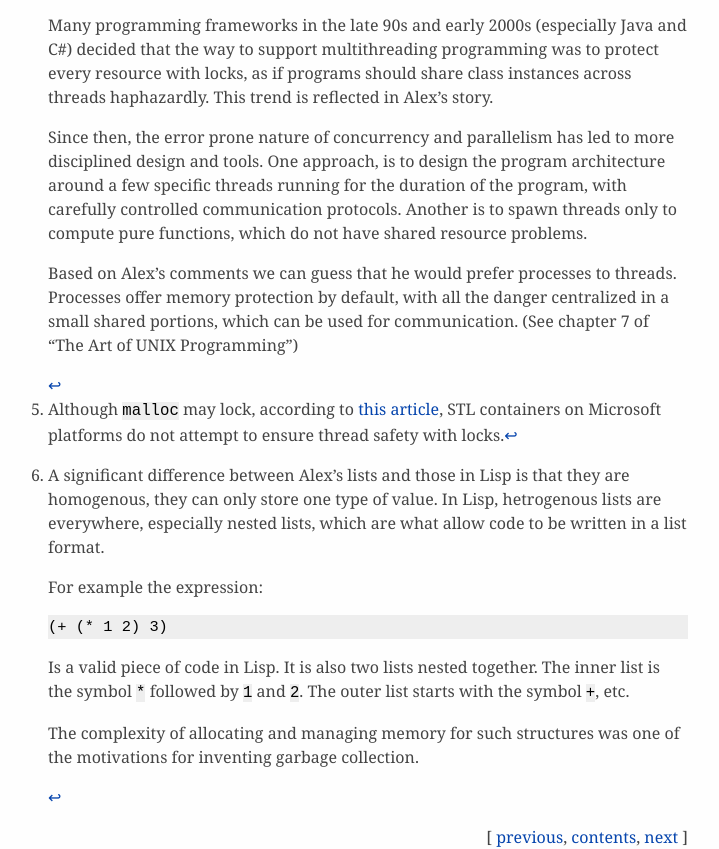
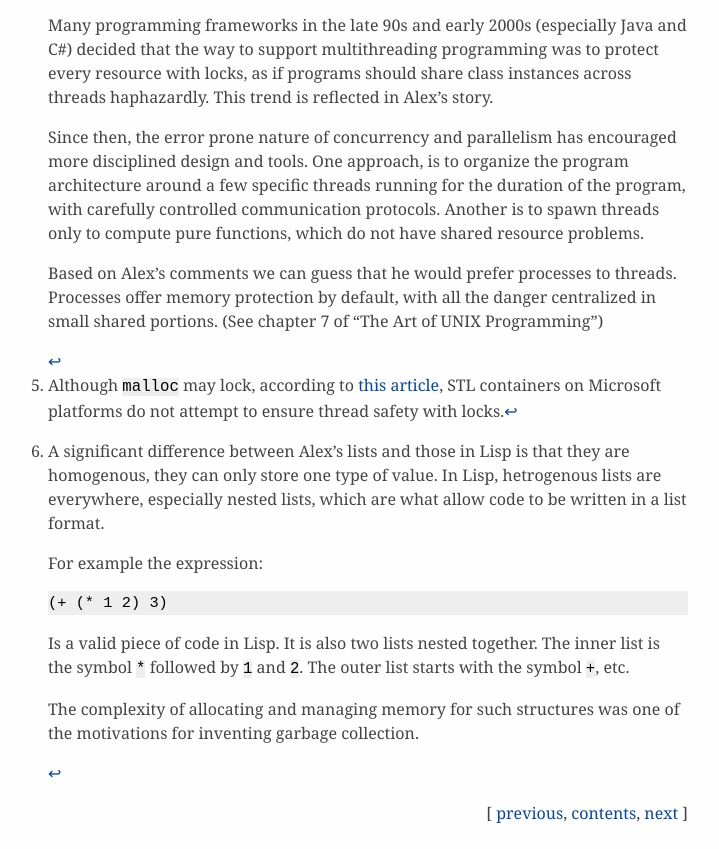
Before and after one commit to justinmeiners/efficient-programming-with-components, a plain HTML site: page 08_lisp.html in a window 1280 px wide. Shown: the part 6424-7273 px from the top of the page, without its empty margins (288-1007 px from the left). After the commit the page ends 7249 px from the top, so only its background shows below. Drawn offline with Linux system fonts and the light colour scheme.

Commit message:
more rewording

```diff
--- a/08_lisp.html
+++ b/08_lisp.html
@@ -497,8 +497,8 @@ across threads haphazardly.
 This trend is reflected in Alex&rsquo;s story.</p>
 
 <p>Since then, the error prone nature of concurrency and parallelism
-has led to more disciplined design and tools.
-One approach, is to  design the program architecture  around a few specific threads running
+has encouraged more disciplined design and tools.
+One approach, is to organize the program architecture around a few specific threads running
 for the duration of the program, with carefully controlled communication
 protocols.
 Another is to spawn threads only to compute pure functions,
@@ -507,7 +507,7 @@ which do not have shared resource problems.</p>
 <p>Based on Alex&rsquo;s comments we can guess that
 he would prefer processes to threads.
 Processes offer memory protection by default, with all the danger
-centralized in a small shared portions, which can be used for communication.
+centralized in small shared portions.
 (See chapter 7 of &ldquo;The Art of UNIX Programming&rdquo;)</p><a href="#fnref:4" rev="footnote">&#8617;</a></li>
 <li id="fn:5">
 Although <code>malloc</code> may lock, according to
```
Also changed, not shown: 1 other file.
